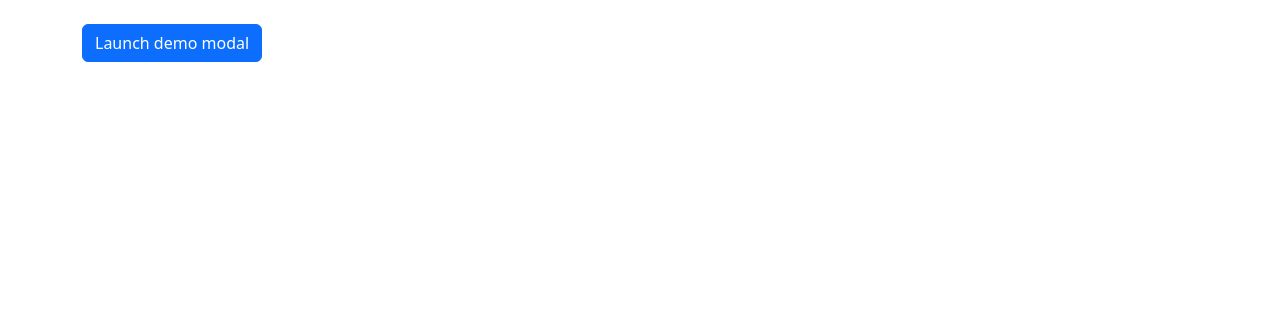
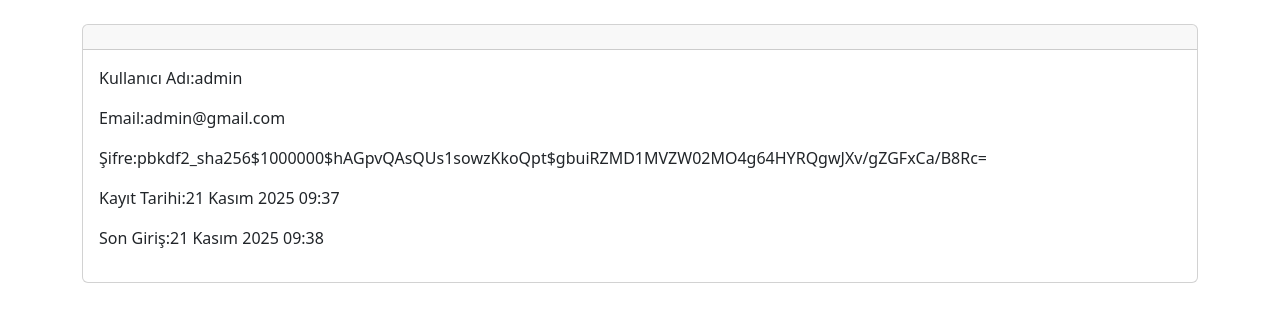
Before and after one commit to htunc29/djangodersb, a Django app: page / in a window 1280 px wide. Shown: the part 56-378 px from the top of the page. Run offline with Django 5.2, Linux system fonts and the light colour scheme; a user stored in the database is signed in.

Commit message:
Implement user authentication features: add login, logout, and registration views; update templates; and modify URLs.

```diff
--- a/eticaret/accounts/templates/login.html
+++ b/eticaret/accounts/templates/login.html
@@ -2,7 +2,8 @@
 
 
 {%block icerik%}
-<form>
+<form method="post">
+  {%csrf_token%}
   <div class="mb-3">
     <label for="exampleInputEmail1" class="form-label">Kullanıcı adı</label>
     <input type="text" class="form-control" id="exampleInputEmail1" aria-describedby="emailHelp" name="username">
--- a/eticaret/accounts/urls.py
+++ b/eticaret/accounts/urls.py
@@ -4,5 +4,6 @@
 from . import views
 urlpatterns = [
     path('login/',views.login_view,name="login"),
-    path('register/',views.register_view,name="register")
+    path('register/',views.register_view,name="register"),
+    path('logout/',views.logout_view,name="logout")
 ]
--- a/eticaret/eticaret/settings.py
+++ b/eticaret/eticaret/settings.py
@@ -108,7 +108,7 @@
 
 LANGUAGE_CODE = 'tr-TR'
 
-TIME_ZONE = 'UTC'
+TIME_ZONE = 'Europe/Istanbul'
 
 USE_I18N = True
 
--- a/eticaret/eticaret/templates/eticaret/home.html
+++ b/eticaret/eticaret/templates/eticaret/home.html
@@ -6,27 +6,24 @@
 
 
 {%block icerik%}
-  <!-- Button trigger modal -->
-  <button type="button" class="btn btn-primary" data-bs-toggle="modal" data-bs-target="#exampleModal">
-    Launch demo modal
-  </button>
 
-  <!-- Modal -->
-  <div class="modal fade" id="exampleModal" tabindex="-1" aria-labelledby="exampleModalLabel" aria-hidden="true">
-    <div class="modal-dialog">
-      <div class="modal-content">
-        <div class="modal-header">
-          <h1 class="modal-title fs-5" id="exampleModalLabel">Modal title</h1>
-          <button type="button" class="btn-close" data-bs-dismiss="modal" aria-label="Close"></button>
-        </div>
-        <div class="modal-body">
-          ...
-        </div>
-        <div class="modal-footer">
-          <button type="button" class="btn btn-secondary" data-bs-dismiss="modal">Close</button>
-          <button type="button" class="btn btn-primary">Save changes</button>
-        </div>
-      </div>
-    </div>
+{%if user.is_authenticated%}
+<div class="card">
+  <div class="card-header">
+    <div class="card-title">{{user.first_name}} {{user.last_name}}</div>
   </div>
+  <div class="card-body">
+      <p>Kullanıcı Adı:{{user.username}}</p>
+      <p>Email:{{user.email}}</p>
+      <p>Şifre:{{user.password}}</p>
+      <p>Kayıt Tarihi:{{user.date_joined}}</p>
+      <p>Son Giriş:{{user.last_login}}</p>
+  </div>
+</div>
+{%else%}
+<div class="alert alert-danger">
+  Görüntüleme izniniz yok
+</div>
+{%endif%}
+
 {%endblock%}
--- a/eticaret/eticaret/templates/eticaret/menu.html
+++ b/eticaret/eticaret/templates/eticaret/menu.html
@@ -22,7 +22,7 @@
               {{user.username}}
             </a>
             <ul class="dropdown-menu">
-              <li><a class="dropdown-item" href="#">Çıkış Yap</a></li>
+              <li><a class="dropdown-item" href="{%url 'logout'%}">Çıkış Yap</a></li>
 
             </ul>
           </button>
```
Also changed, not shown: eticaret/accounts/templates/register.html (+5 -5 lines), eticaret/accounts/views.py (+18 -3 lines), eticaret/db.sqlite3.
